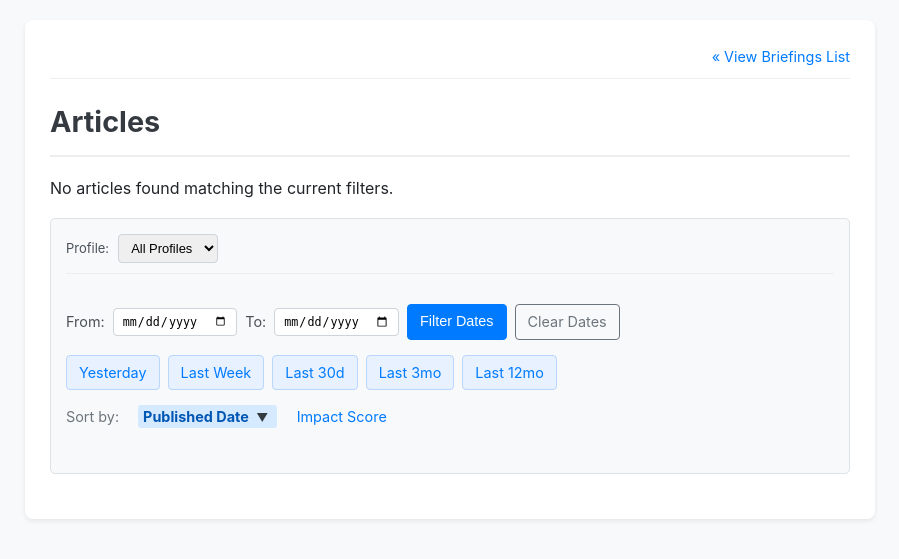
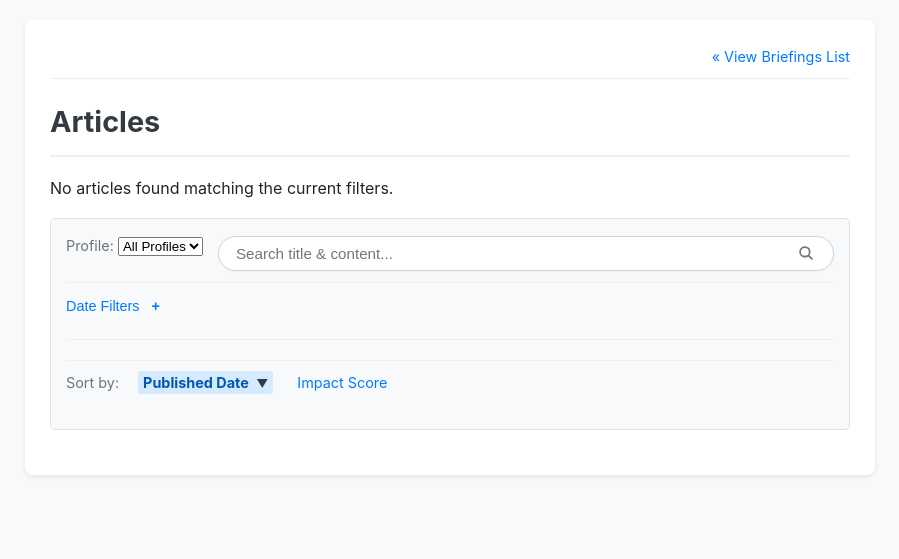
Before and after one commit to lfzawacki/meridiano, a Flask app: page /articles in a window 1280 px wide. Shown: the top 559 px of the page, without its empty margins (190-1089 px from the left). Run offline with Flask 3, Linux system fonts and the light colour scheme; data that the repository does not hold is empty.

```diff
--- a/app.py
+++ b/app.py
@@ -61,7 +61,7 @@ def view_brief(brief_id):
 
 @app.route('/articles')
 def list_articles():
-    """ Displays a paginated list of stored articles with sorting and date filtering. """
+    """ Displays a paginated list of stored articles with search, sorting and date filtering. """
     # --- Pagination ---
     try: page = int(request.args.get('page', 1))
     except ValueError: page = 1
@@ -120,22 +120,25 @@ def list_articles():
             end_date = None
             print(f"Warning: Invalid end_date format '{request.args.get('end_date')}'")
 
-    # --- End Date Filtering ---
+    # Feed Profile Filtering
+    current_feed_profile = request.args.get('feed_profile', '') # Empty means 'All'
 
-    current_feed_profile = request.args.get('feed_profile', '') # Empty means 'All'
+    # Search Term Filter
+    current_search_term = request.args.get('search', '').strip() # Get search term, trim whitespace
 
     # Fetch total count with ALL filters
     total_articles = database.get_total_article_count(
-        start_date=start_date,
-        end_date=end_date,
-        feed_profile=current_feed_profile if current_feed_profile else None # Pass None for 'All'
-        )
+        start_date=start_date, end_date=end_date,
+        feed_profile=current_feed_profile if current_feed_profile else None,
+        search_term=current_search_term if current_search_term else None
+    )
 
     # Fetch articles with ALL filters and sorting
     articles_data = database.get_all_articles(
         page=page, per_page=per_page, sort_by=sort_by, direction=direction,
         start_date=start_date, end_date=end_date,
-        feed_profile=current_feed_profile if current_feed_profile else None # Pass None for 'All'
+        feed_profile=current_feed_profile if current_feed_profile else None,
+        search_term=current_search_term if current_search_term else None
     )
 
     articles_data = [
@@ -163,9 +166,9 @@ def list_articles():
                            current_sort_by=sort_by, current_direction=direction,
                            current_start_date=start_date_str, current_end_date=end_date_str,
                            current_preset=preset,
-                           # Feed profile state
                            available_profiles=available_profiles,
-                           current_feed_profile=current_feed_profile)
+                           current_feed_profile=current_feed_profile,
+                           current_search_term=current_search_term)
 
 @app.route('/article/<int:article_id>')
 def view_article(article_id):
--- a/static/style.css
+++ b/static/style.css
@@ -371,7 +371,7 @@ blockquote {
 .filter-sort-form {
     display: flex;
     flex-direction: column; /* Stack sections vertically */
-    gap: 15px; /* Space between sections */
+    gap: 10px; /* Space between sections */
     margin-bottom: 20px;
     padding: 15px;
     background-color: #f8f9fa;
@@ -382,11 +382,124 @@ blockquote {
 .form-section {
     /* Base styles for sections within the form if needed */
     padding-bottom: 10px;
-    border-bottom: 1px dotted #ced4da; /* Dotted separator */
+    border-bottom: 1px solid #eee; /* Dotted separator */
 }
 .form-section:last-child {
     border-bottom: none;
     padding-bottom: 0;
+}
+
+.form-row {
+    display: flex;
+    flex-wrap: wrap; /* Allow wrapping */
+    gap: 15px; /* Space between profile and search */
+    align-items: center;
+    border-bottom: 1px solid #eee;
+    padding-bottom: 10px;
+}
+
+/* --- Search Filter Styling --- */
+.search-filter {
+    display: flex;
+    align-items: center;
+    flex-grow: 1; /* Allow search to take more space */
+    background-color: #fff; /* White background */
+    border: 1px solid #ced4da;
+    border-radius: 20px; /* Rounded corners */
+    padding: 0px 5px 0px 12px; /* Padding left for text, less right for button */
+    box-shadow: 0 1px 3px rgba(0,0,0,0.04);
+}
+
+.search-filter input[type="search"] {
+    border: none;
+    outline: none;
+    padding: 8px 5px;
+    font-size: 0.95em;
+    flex-grow: 1; /* Input takes available space */
+    background: transparent;
+    min-width: 150px; /* Minimum width */
+}
+/* Hide browser's default cancel button */
+.search-filter input[type="search"]::-webkit-search-cancel-button,
+.search-filter input[type="search"]::-webkit-search-decoration {
+  -webkit-appearance: none;
+  appearance: none;
+}
+
+
+.btn-search {
+    background: none;
+    border: none;
+    padding: 5px 8px;
+    cursor: pointer;
+    color: #6c757d;
+}
+.btn-search:hover {
+    color: #007bff;
+}
+.btn-search svg { /* Style embedded SVG */
+    display: block; /* Remove extra space below SVG */
+    width: 18px;
+    height: 18px;
+}
+
+.btn-clear-search {
+    background: none;
+    border: none;
+    color: #adb5bd;
+    font-size: 1.4em;
+    line-height: 1;
+    padding: 0 8px;
+    cursor: pointer;
+    text-decoration: none;
+    margin-left: 4px; /* Space from search button */
+}
+.btn-clear-search:hover {
+    color: #dc3545; /* Red on hover */
+}
+
+/* --- Collapsible Date Filter Styling --- */
+.date-filter-toggle {
+    background-color: transparent;
+    border: none;
+    color: #007bff;
+    cursor: pointer;
+    font-size: 0.9em;
+    padding: 5px 0;
+    width: 100%;
+    text-align: left;
+    margin-bottom: 10px;
+}
+.date-filter-toggle:hover {
+    text-decoration: underline;
+}
+.toggle-icon {
+    display: inline-block;
+    margin-left: 5px;
+    font-weight: bold;
+    width: 1em; /* Fixed width */
+    text-align: center;
+}
+
+.date-filter-content {
+    /* display: none; */ /* Set inline style initially */
+    padding: 15px;
+    border: 1px solid #e9ecef;
+    border-radius: 4px;
+    background-color: #fff; /* White background inside */
+    margin-top: -10px; /* Pull up slightly */
+    display: flex; /* Use flex for layout inside */
+    flex-direction: column;
+    gap: 15px; /* Space between date inputs and presets */
+}
+
+/* Ensure date inputs and presets display nicely within collapsible */
+.date-filter-content .date-inputs,
+.date-filter-content .preset-buttons {
+    display: flex;
+    flex-wrap: wrap;
+    align-items: center;
+    gap: 8px;
 }
 
 .filter-controls {
@@ -480,9 +593,11 @@ blockquote {
 .sort-controls {
     margin-bottom: 20px;
     padding-bottom: 10px;
-    /* border-bottom: 1px solid #eee; */ /* Remove bottom border if inside form */
     font-size: 0.9em;
     color: #6c757d;
+    border-top: 1px solid #eee;
+    padding-top: 10px;
+    margin-top: 10px;
 }
 
 /* --- Sorting Controls Styling --- */
@@ -516,8 +631,7 @@ blockquote {
 /* --- Feed Profile Filter & Badge Styling --- */
 .profile-filter {
     margin-bottom: 15px;
-    padding-bottom: 10px;
-    border-bottom: 1px solid #eee;
+    padding-bottom: 0;
     font-size: 0.9em;
     color: #6c757d;
 }
--- a/templates/articles.html
+++ b/templates/articles.html
@@ -3,7 +3,7 @@
 <head>
     <meta charset="utf-8">
     <meta name="viewport" content="width=device-width, initial-scale=1">
-    <title>Articles {% if current_feed_profile %}[{{ current_feed_profile }}]{% endif %} (Page {{ page }}) - Meridian</title>
+    <title>Articles {% if current_feed_profile %}[{{ current_feed_profile }}]{% endif %}{% if current_search_term %} | Search: {{ current_search_term }}{% endif %} (Page {{ page }}) - Meridian</title>
     <link rel="stylesheet" href="{{ url_for('static', filename='style.css') }}">
 </head>
 <body>
@@ -26,49 +26,71 @@
             <input type="hidden" name="sort_by" value="{{ current_sort_by }}">
             <input type="hidden" name="direction" value="{{ current_direction }}">
 
-            <div class="profile-filter form-section">
+            <input type="hidden" name="start_date" value="{{ current_start_date }}">
+            <input type="hidden" name="end_date" value="{{ current_end_date }}">
+            <input type="hidden" name="preset" value="{{ current_preset }}">
+
+<div class="form-row form-section">
+                <div class="profile-filter">
                      <label for="feed_profile_select">Profile:</label>
+                     {# Use JS to submit form on change #}
                      <select name="feed_profile" id="feed_profile_select" onchange="this.form.submit()">
                          <option value="" {% if not current_feed_profile %}selected{% endif %}>All Profiles</option>
                          {% for profile in available_profiles %}
-                  <option value="{{ profile }}" {% if current_feed_profile == profile %}selected{% endif %}>
-                    {{ profile }}
-                  </option>
+                             <option value="{{ profile }}" {% if current_feed_profile == profile %}selected{% endif %}>{{ profile }}</option>
                          {% endfor %}
                      </select>
                 </div>
 
-            <div class="filter-controls">
+                <div class="search-filter">
+                    <input type="search" name="search" id="search_box" placeholder="Search title & content..." value="{{ current_search_term }}">
+                    <button type="submit" class="btn btn-search" title="Search">
+                        <svg xmlns="http://www.w3.org/2000/svg" viewBox="0 0 16 16" fill="currentColor" width="16" height="16"><path fill-rule="evenodd" d="M9.965 11.026a5 5 0 1 1 1.06-1.06l2.755 2.754a.75.75 0 1 1-1.06 1.06l-2.755-2.754ZM10.5 7a3.5 3.5 0 1 1-7 0 3.5 3.5 0 0 1 7 0Z" clip-rule="evenodd" /></svg>
+                    </button>
+                     {# Optional: Clear Search Link #}
+                     {% if current_search_term %}
+                     <a href="{{ url_for('list_articles', page=1, sort_by=current_sort_by, direction=current_direction, start_date=current_start_date, end_date=current_end_date, preset=current_preset, feed_profile=current_feed_profile) }}" class="btn btn-clear-search" title="Clear Search">×</a>
+                     {% endif %}
+                </div>
+            </div>
+
+             {# --- Collapsible Date Filter Section --- #}
+            <div class="form-section">
+                <button type="button" class="date-filter-toggle" onclick="toggleDateFilters()">
+                    Date Filters <span class="toggle-icon">+</span>
+                </button>
+                <div id="date-filter-content" class="date-filter-content" style="display: none;"> {# Initially hidden #}
                     <div class="date-inputs">
                          <label for="start_date">From:</label>
                          <input type="date" id="start_date" name="start_date" value="{{ current_start_date }}">
                          <label for="end_date">To:</label>
                          <input type="date" id="end_date" name="end_date" value="{{ current_end_date }}">
-                    <button type="submit" class="btn btn-filter">Filter Dates</button>
-                    {# Clear link removes date params but keeps sort #}
-                    <a href="{{ url_for('list_articles', sort_by=current_sort_by, direction=current_direction, feed_profile=current_feed_profile) }}" class="btn btn-clear">Clear Dates</a>
+                         {# Submit button now applies date + search + profile #}
+                         <button type="submit" class="btn btn-filter">Apply Filters</button>
+                         {# Clear link only clears dates, keeps sort/profile/search #}
+                         <a href="{{ url_for('list_articles', sort_by=current_sort_by, direction=current_direction, feed_profile=current_feed_profile, search=current_search_term) }}" class="btn btn-clear">Clear Dates</a>
                     </div>
                     <div class="preset-buttons">
                         {% set presets = {'yesterday': 'Yesterday', 'last_week': 'Last Week', 'last_30d': 'Last 30d', 'last_3m': 'Last 3mo', 'last_12m': 'Last 12mo'} %}
                         {% for key, label in presets.items() %}
-                        <a href="{{ url_for('list_articles', preset=key, sort_by=current_sort_by, direction=current_direction, feed_profile=current_feed_profile) }}"
+                            {# Preset links preserve sort/profile/search #}
+                            <a href="{{ url_for('list_articles', preset=key, sort_by=current_sort_by, direction=current_direction, feed_profile=current_feed_profile, search=current_search_term) }}"
                                class="btn btn-preset {{ 'active' if current_preset == key else '' }}">{{ label }}</a>
                         {% endfor %}
                     </div>
+                </div> {# End #date-filter-content #}
             </div>
 
-            <div class="sort-controls">
+            {# --- Sort Controls Section --- #}
+            <div class="sort-controls form-section">
                 Sort by:
                 {% set sort_fields = {'published_date': 'Published Date', 'impact_score': 'Impact Score'} %}
                 {% for field, label in sort_fields.items() %}
                     {% set is_active = (current_sort_by == field) %}
                     {% set next_direction = 'asc' if (is_active and current_direction == 'desc') else 'desc' %}
-                    {# Sorting links now need to preserve date filters #}
-                    <a href="{{ url_for('list_articles', page=1, sort_by=field, direction=next_direction, start_date=current_start_date, end_date=current_end_date, preset=current_preset, feed_profile=current_feed_profile) }}"
-                       class="sort-link {{ 'active' if is_active else '' }}">
-                        {{ label }}
-                        {% if is_active %}<span class="sort-indicator">{{ '▲' if current_direction == 'asc' else '▼' }}</span>{% endif %}
-                    </a>
+                    {# Sorting links preserve date/profile/search #}
+                    <a href="{{ url_for('list_articles', page=1, sort_by=field, direction=next_direction, start_date=current_start_date, end_date=current_end_date, preset=current_preset, feed_profile=current_feed_profile, search=current_search_term) }}"
+                       class="sort-link {{ 'active' if is_active else '' }}">{{ label }} {% if is_active %}<span class="sort-indicator">{{ '▲' if current_direction == 'asc' else '▼' }}</span>{% endif %}</a>
                 {% endfor %}
             </div>
         </form> {# End Form #}
@@ -131,25 +153,41 @@
         {# --- PAGINATION CONTROLS --- #}
         {% if total_pages > 1 %}
         <div class="pagination">
-            {# Previous Page Link - must include sort AND date filters #}
+             {# *** Update Pagination Links to include search *** #}
             {% if page > 1 %}
-                <a href="{{ url_for('list_articles', page=page-1, sort_by=current_sort_by, direction=current_direction, start_date=current_start_date, end_date=current_end_date, preset=current_preset, feed_profile=current_feed_profile) }}" class="page-link prev">« Previous</a>
-            {% else %}
-                <span class="page-link disabled prev">« Previous</span>
-            {% endif %}
-
-            {# Page Info #}
+                <a href="{{ url_for('list_articles', page=page-1, sort_by=current_sort_by, direction=current_direction, start_date=current_start_date, end_date=current_end_date, preset=current_preset, feed_profile=current_feed_profile, search=current_search_term) }}" class="page-link prev">« Previous</a>
+            {% else %} <span class="page-link disabled prev">« Previous</span> {% endif %}
             <span class="page-info">Page {{ page }} of {{ total_pages }}</span>
-
-            {# Next Page Link - must include sort AND date filters #}
             {% if page < total_pages %}
-                <a href="{{ url_for('list_articles', page=page+1, sort_by=current_sort_by, direction=current_direction, start_date=current_start_date, end_date=current_end_date, preset=current_preset, feed_profile=current_feed_profile) }}" class="page-link next">Next »</a>
-            {% else %}
-                <span class="page-link disabled next">Next »</span>
-            {% endif %}
+                <a href="{{ url_for('list_articles', page=page+1, sort_by=current_sort_by, direction=current_direction, start_date=current_start_date, end_date=current_end_date, preset=current_preset, feed_profile=current_feed_profile, search=current_search_term) }}" class="page-link next">Next »</a>
+            {% else %} <span class="page-link disabled next">Next »</span> {% endif %}
         </div>
         {% endif %}
+        {# --- END PAGINATION CONTROLS --- #}
 
-    </div>
+    </div> {# End container #}
+
+    {# --- Simple Inline JS for Toggle --- #}
+    <script>
+        function toggleDateFilters() {
+            var content = document.getElementById('date-filter-content');
+            var icon = document.querySelector('.date-filter-toggle .toggle-icon');
+            if (content.style.display === 'none' || content.style.display === '') {
+                content.style.display = 'block'; // Or 'flex' if using flexbox inside
+                icon.textContent = '-';
+            } else {
+                content.style.display = 'none';
+                icon.textContent = '+';
+            }
+        }
+        // Optional: Initially open if dates are set
+        document.addEventListener('DOMContentLoaded', function() {
+            var startDate = document.getElementById('start_date').value;
+            var endDate = document.getElementById('end_date').value;
+            if (startDate || endDate) {
+                 toggleDateFilters(); // Open if dates are present on load
+            }
+        });
+    </script>
 </body>
 </html>
```
Also changed, not shown: config_base.py (+48 -0 lines), database.py (+23 -10 lines), feeds/brasil.py (+53 -0 lines), feeds/tech.py (+33 -0 lines), run_briefing.py (+79 -59 lines). Lines whose indentation alone changed are shown as unchanged.
